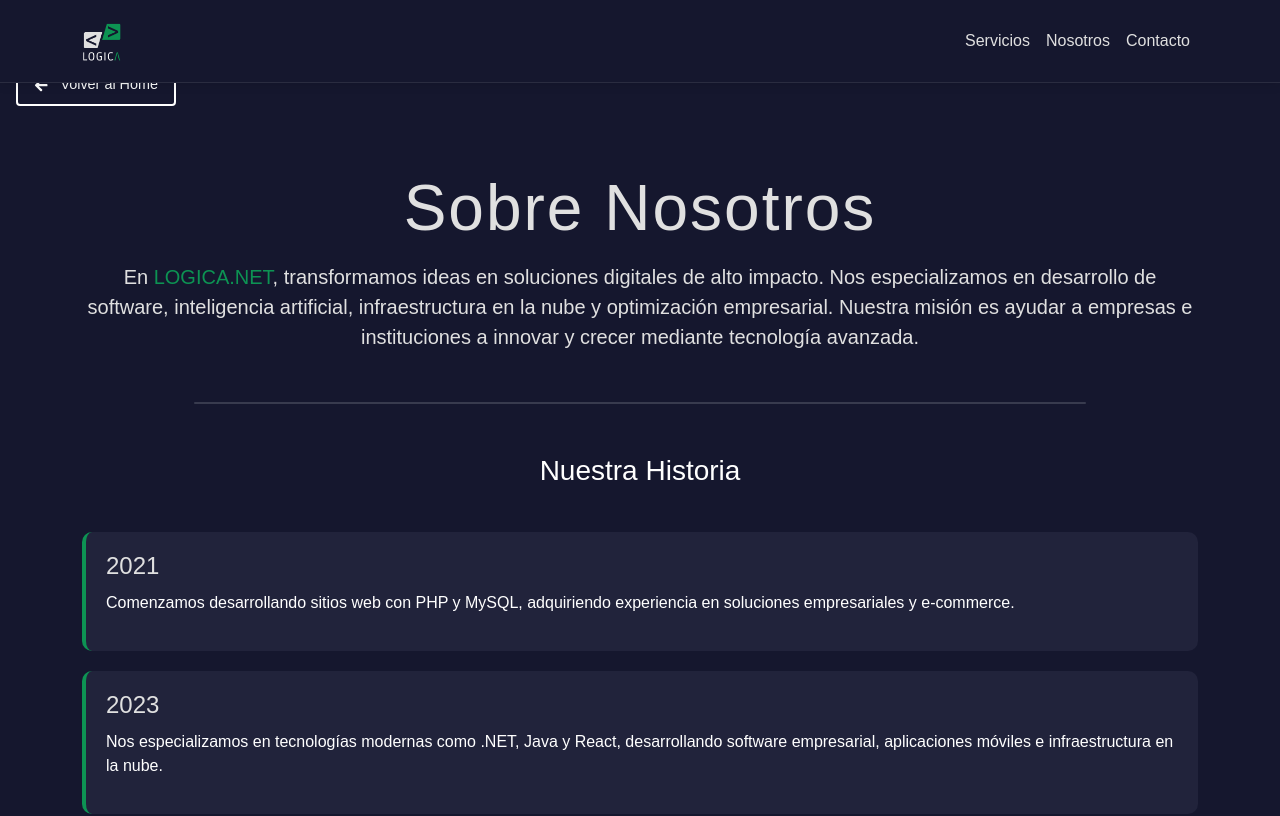
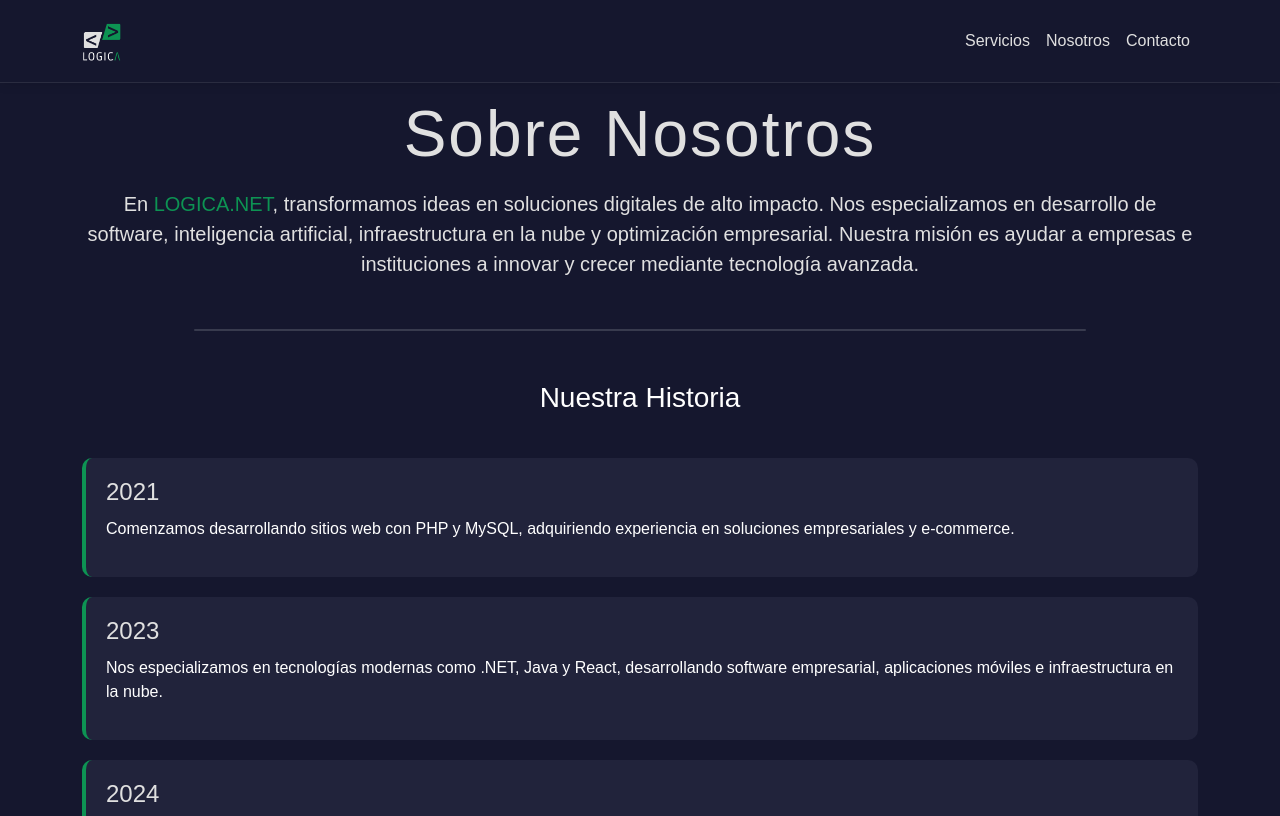
Before and after one commit to cristiangodoyangel/Logica_Web, a React (Create React App) app: page /nosotros in a window 1280 px wide. Shown: the top 816 px of the page. Built offline with nearby package versions, Linux system fonts and the light colour scheme; a web font is replaced by a local one.

Commit message:
Actualizado el botón Volver al inicio: más pequeño y posicionado abajo

```diff
--- a/src/App.css
+++ b/src/App.css
@@ -274,14 +274,22 @@
 
 /* Estilos para el botón de volver */
 .back-button-container {
-  padding: 1rem;
+  padding: 0.5rem 1rem;
   position: relative;
   z-index: 1;
+  margin-top: auto;
+  margin-bottom: 1rem;
 }
 
-.btn-volver {
-  font-size: 0.9rem !important;
-  padding: 0.5rem 1rem !important;
+.btn-volver-small {
+  font-size: 0.8rem !important;
+  padding: 0.3rem 0.8rem !important;
+  opacity: 0.8;
+  transition: opacity 0.3s ease;
+}
+
+.btn-volver-small:hover {
+  opacity: 1;
 }
 
 /* Estilos para el footer */
--- a/src/App.js
+++ b/src/App.js
@@ -37,22 +37,22 @@
           <Routes>
             <Route path="/" element={<Home />} />
             <Route path="/servicios" element={
-              <>
+              <div className="d-flex flex-column min-vh-100">
+                <Servicios />
                 <BackButton />
-                <Servicios />
-              </>
+              </div>
             } />
             <Route path="/nosotros" element={
-              <>
+              <div className="d-flex flex-column min-vh-100">
+                <Nosotros />
                 <BackButton />
-                <Nosotros />
-              </>
+              </div>
             } />
             <Route path="/contacto" element={
-              <>
+              <div className="d-flex flex-column min-vh-100">
+                <Contacto />
                 <BackButton />
-                <Contacto />
-              </>
+              </div>
             } />
           </Routes>
 
--- a/src/components/BackButton.js
+++ b/src/components/BackButton.js
@@ -11,10 +11,10 @@
       <Button
         variant="outline-light"
         size="sm"
-        className="btn-volver"
+        className="btn-volver-small"
         onClick={() => navigate("/")}
       >
-        <FaArrowLeft className="me-2" /> Volver al Home
+        <FaArrowLeft className="me-1" /> Volver al inicio
       </Button>
     </div>
   );
```
